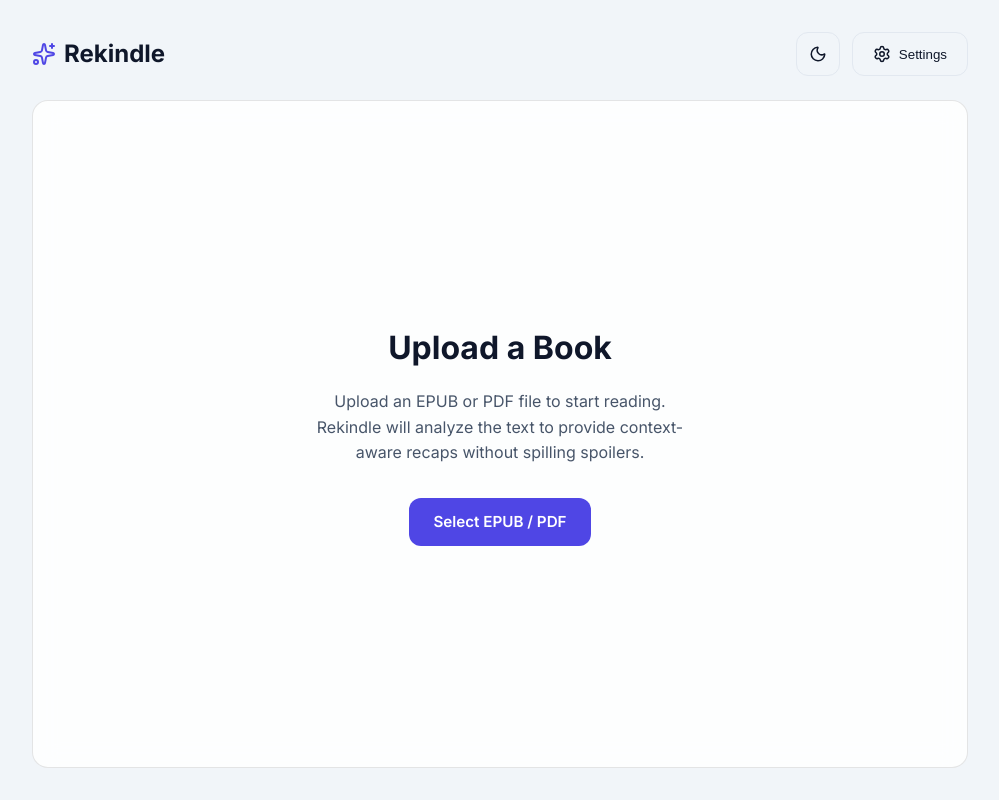
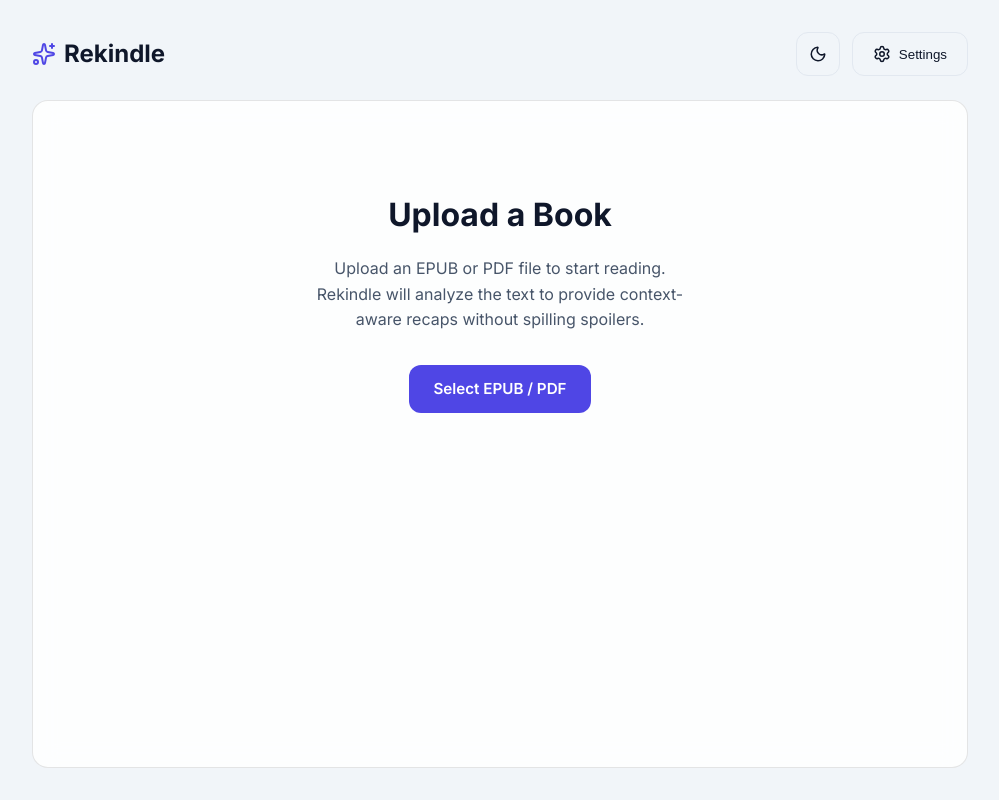
Before and after one commit to PsNeo7/reKindleRecap, a React (Vite) app: page / in a window 1280 px wide. Shown: the whole page, without its empty margins (140-1139 px from the left). Built offline with nearby package versions, Linux system fonts and the light colour scheme.

Commit message:
fix(ui): change library container flex align to prevent scroll clipping on overflow

```diff
--- a/src/App.jsx
+++ b/src/App.jsx
@@ -292,7 +292,7 @@ function App() {
 
       <main className={`glass-panel main-content ${file ? 'reader-active' : ''}`}>
         {!file ? (
-          <div style={{ flex: 1, display: 'flex', flexDirection: 'column', alignItems: 'center', justifyContent: 'center', textAlign: 'center', overflowY: 'auto' }}>
+          <div style={{ flex: 1, display: 'flex', flexDirection: 'column', alignItems: 'center', justifyContent: 'flex-start', paddingTop: '3rem', paddingBottom: '3rem', textAlign: 'center', overflowY: 'auto' }}>
             <h2 style={{ fontSize: '2rem', marginBottom: '1rem' }}>Upload a Book</h2>
             <p style={{ color: 'var(--text-secondary)', marginBottom: '2rem', maxWidth: '400px' }}>
               Upload an EPUB or PDF file to start reading. Rekindle will analyze the text to provide context-aware recaps without spilling spoilers.
```
